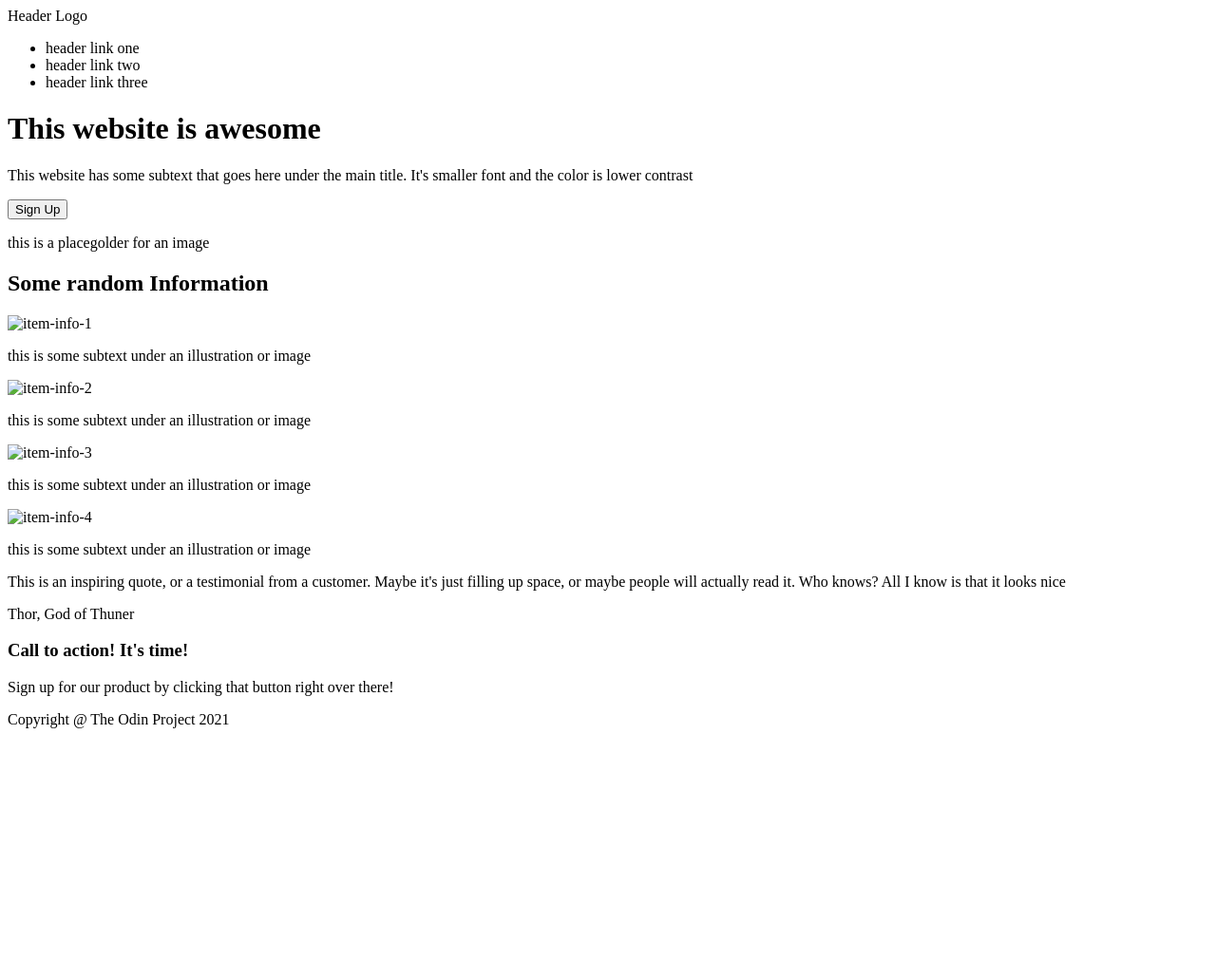
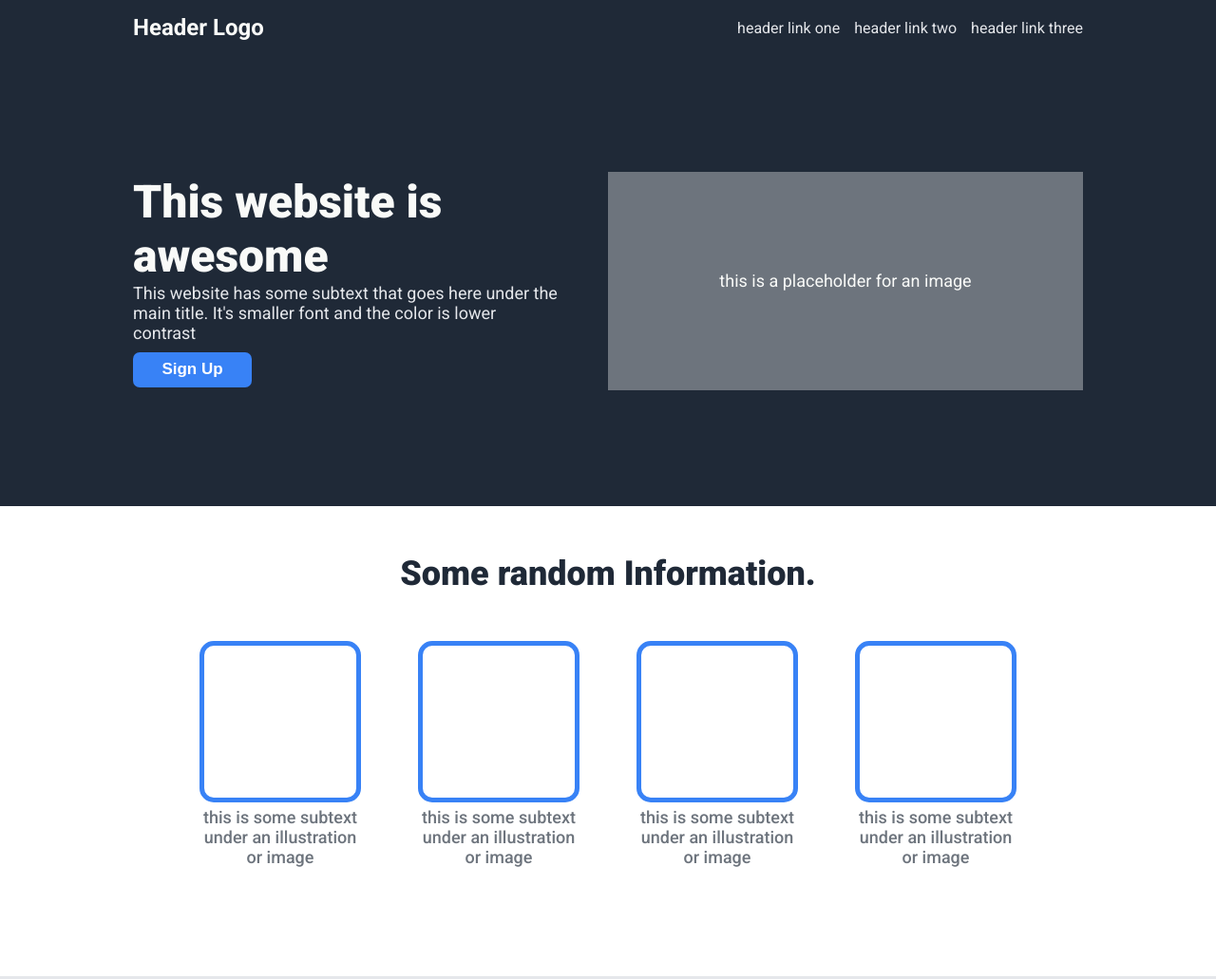
Before and after one commit to ssaturgo2/landing-page, a plain HTML site: page index.html in a window 1280 px wide. Shown: the top 1031 px of the page at 95% size. Before the commit the page ends 800 px from the top, so only its background shows below. Drawn offline with Linux system fonts and the light colour scheme.

Commit message:
working draft
completed the HTML and CSS file and have it the way I wanted it to look.
after this, I'm going to clean up the files and make it more readable.

```diff
--- a/index.html
+++ b/index.html
@@ -3,13 +3,18 @@
     <head>
         <meta charset="UTF-8">
         <title>Landing Page</title>
+
+        <style>
+            @import url('https://fonts.googleapis.com/css2?family=Roboto:ital,wght@0,100..900;1,100..900&display=swap');
+        </style>
+        <link rel="stylesheet" href="style.css">
     </head>
     <body>
         <!-- Header -->
         <header>
+            <div class="container">
                 <div class="logo">Header Logo</div>
-            <div class="links">
-                <ul>
+                <ul class="links">
                     <li>header link one</li>
                     <li>header link two</li>
                     <li>header link three</li>
@@ -19,6 +24,7 @@
 
         <!-- Hero Block -->
         <div class="hero-block">
+            <div class="container">
                 <div class="left-side">
                     <h1>This website is awesome</h1>
                     <p>This website has some subtext that goes here under the main title. It's smaller font and the color is lower contrast</p>
@@ -26,31 +32,34 @@
                 </div>
 
                 <div class="right-side">
-                <div class="image">
-                    <p>this is a placegolder for an image</p>
+                    <div id="hero-image">
+                        <p>this is a placeholder for an image</p>
+                    </div>
                 </div>
             </div>
         </div>
 
         <!-- Information Block -->
         <div class="information-block">
-            <h2>Some random Information</h2>
+            <div class="container">
+                <h2>Some random Information.</h2>
                 <div class="cards-holder">
                     <div class="card">
-                    <img src="" alt="item-info-1">
+                        <div class="img"></div>
                         <p>this is some subtext under an illustration or image</p>
                     </div>
                     <div class="card">
-                    <img src="" alt="item-info-2">
+                        <div class="img"></div>
                         <p>this is some subtext under an illustration or image</p>
                     </div>
                     <div class="card">
-                    <img src="" alt="item-info-3">
+                        <div class="img"></div>
                         <p>this is some subtext under an illustration or image</p>
                     </div>
                     <div class="card">
-                    <img src="" alt="item-info-4">
+                        <div class="img"></div>
                         <p>this is some subtext under an illustration or image</p>
+                    </div>
                 </div>
             </div>
         </div>
@@ -59,7 +68,7 @@
         <div class="quote-block">
             <div class="quote-holder">
                 <p class="quote">This is an inspiring quote, or a testimonial from a customer. Maybe it's just filling up space, or maybe people will actually read it. Who knows? All I know is that it looks nice</p>
-                <div class="signature">Thor, God of Thuner</div>
+                <div class="signature">- Thor, God of Thunder</div>
             </div>
         </div>
 
@@ -70,6 +79,7 @@
                     <h3>Call to action! It's time!</h3>
                     <p>Sign up for our product by clicking that button right over there!</p>
                 </div>
+                <button>Sign Up</button>
             </div>
         </div>
 
--- a/style.css
+++ b/style.css
@@ -10,6 +10,17 @@ body {
     display: flex;
     flex-direction: column;
 }
+p {
+    font-size: 18px;
+}
+
+.container {
+    width: 1000px;
+
+    display: flex;
+    justify-content: space-between;
+    align-items: center;
+}
 
 /* ---------- HEADER ----------*/
 header {
@@ -18,14 +29,8 @@ header {
 
     display: flex;
     justify-content: center;
-}
-.container {
-    margin: 10px;
-    width: 1000px;
 
-    display: flex;
-    justify-content: space-between;
-    align-items: center;
+    padding: 15px;
 }
 .logo {
     font-size: 24px;
@@ -37,6 +42,7 @@ header {
 
     list-style: none;
     display: flex;
+    flex-wrap: wrap;
     gap: 15px;
 }
 
@@ -46,18 +52,16 @@ header {
     font-weight: 900;
     color: #F9FAF8;
 
-    height: 350px;
+    min-height: 475px;
 
     display: flex;
     justify-content: center;
 }
 .hero-block .container {
     display: flex;
-    align-items: start;
-    padding-top: 50px;
-    /* gap: 25px; */
+    flex-wrap: wrap;
+    align-items: center;
 }
-
 .left-side {
     flex: 1;
     display: flex;
@@ -70,29 +74,154 @@ header {
     font-weight: 900;
 }
 .left-side p {
-    font-size: 18px;
     color: #E5E7EB;
     font-weight: normal;
-    margin-bottom: 10px;
+    padding-bottom: 10px;
     padding-right: 50px;
 }
 .left-side button {
     color: white;
+    font-size: 17px;
     font-weight: bold;
     background-color: #3882f6;
-    padding: 5px 25px 5px 25px;
-    border-radius: 5px;
+    width: 125px;
+    height: 37px;
+    border-radius: 7px;
     border: none;
 }
-
 .right-side {
     flex: 1;
 }
 #hero-image {
-    height: 220px;
-    background-color: gray;
+    height: 230px;
+    background-color: #6d747d;
 
     display:flex;
     justify-content: center;
     align-items: center;
+
+    font-weight: normal;
 }
+
+/* ---------- INFRORMATION BLOCK ---------- */
+.information-block {
+    display: flex;
+    justify-content: center;
+    min-height: 495px;
+}
+.information-block .container {
+    display: flex;
+    flex-direction: column;
+    justify-content: start;
+    gap: 50px;
+}
+.cards-holder {
+    display: flex;
+    flex-wrap: wrap;
+    justify-content: space-around;
+    gap: 60px;
+}
+.card {
+    width: 170px;
+    display: flex;
+    flex-direction: column;
+    align-items: center;
+    gap: 5px;
+}
+.information-block h2 {
+    font-size: 36px;
+    color: #1F2937;
+    font-weight: 900;
+
+    margin-top: 50px;
+}
+.card .img {
+    width: 160px;
+    height: 160px;
+    border: 5px #3882f6 solid;
+    border-radius: 15px;
+}
+.card p {
+    text-align: center;
+    color: #6d747d;
+    font-weight: 450;
+}
+
+/* ---------- QUOTE BLOCK ---------- */
+.quote-block {
+    background-color: #E5E7EB;
+    min-height: 430px;
+
+    display: flex;
+    justify-content: center;
+    align-items: center;
+}
+.quote-holder {
+    display: flex;
+    flex-direction: column;
+    width: 1000px;
+}
+.quote {
+    font-size: 36px;
+    font-style: italic;
+    color: #1F2937;
+    font-weight: 300;
+    padding-left: 110px;
+    padding-right: 110px;
+}
+.signature {
+    font-size: 24px;
+    font-weight: bold;
+    text-align: right;
+    padding-right: 150px;
+}
+
+/* ---------- CALL TO ACTION BLOCK ---------- */
+.call-to-action-block {
+    min-height: 350px;
+    display: flex;
+    align-items: center;
+    justify-content: center;
+}
+.blue-block {
+    font-size: 20px;
+    color: white;
+
+    background-color: #3882f6;
+    width: 1000px;
+    height: 150px;
+
+    display: flex;
+    justify-content: space-around;
+    align-items: center;
+
+    border-radius: 10px;
+}
+.blue-block p {
+    font-size: 18px;
+    font-weight: 350;
+}
+
+.blue-block button {
+    background-color: #3882f6;
+    border: white 3px solid;
+    border-radius: 10px;
+    padding: 3px;
+
+    color: white;
+    font-size: 17px;
+    font-weight: bolder;
+
+    width: 140px;
+    height: 40px;
+}
+
+/* ---------- FOOTER BLOCK ---------- */
+footer {
+    background-color: #1F2937;
+    height: 100px;
+    color: white;
+    display: flex;
+    justify-content: center;
+    align-items: center;
+}
```
Lines whose indentation alone changed are shown as unchanged.
